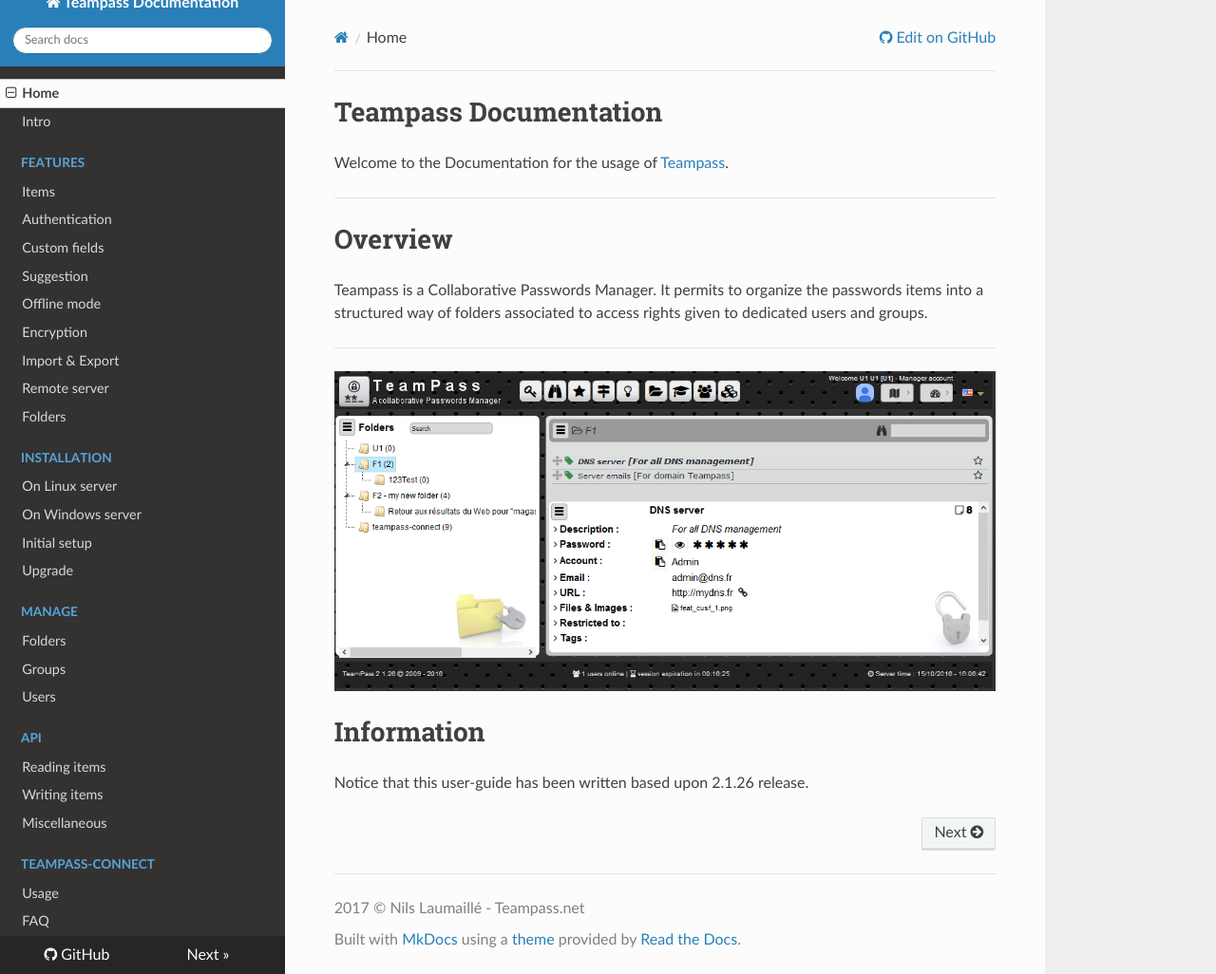
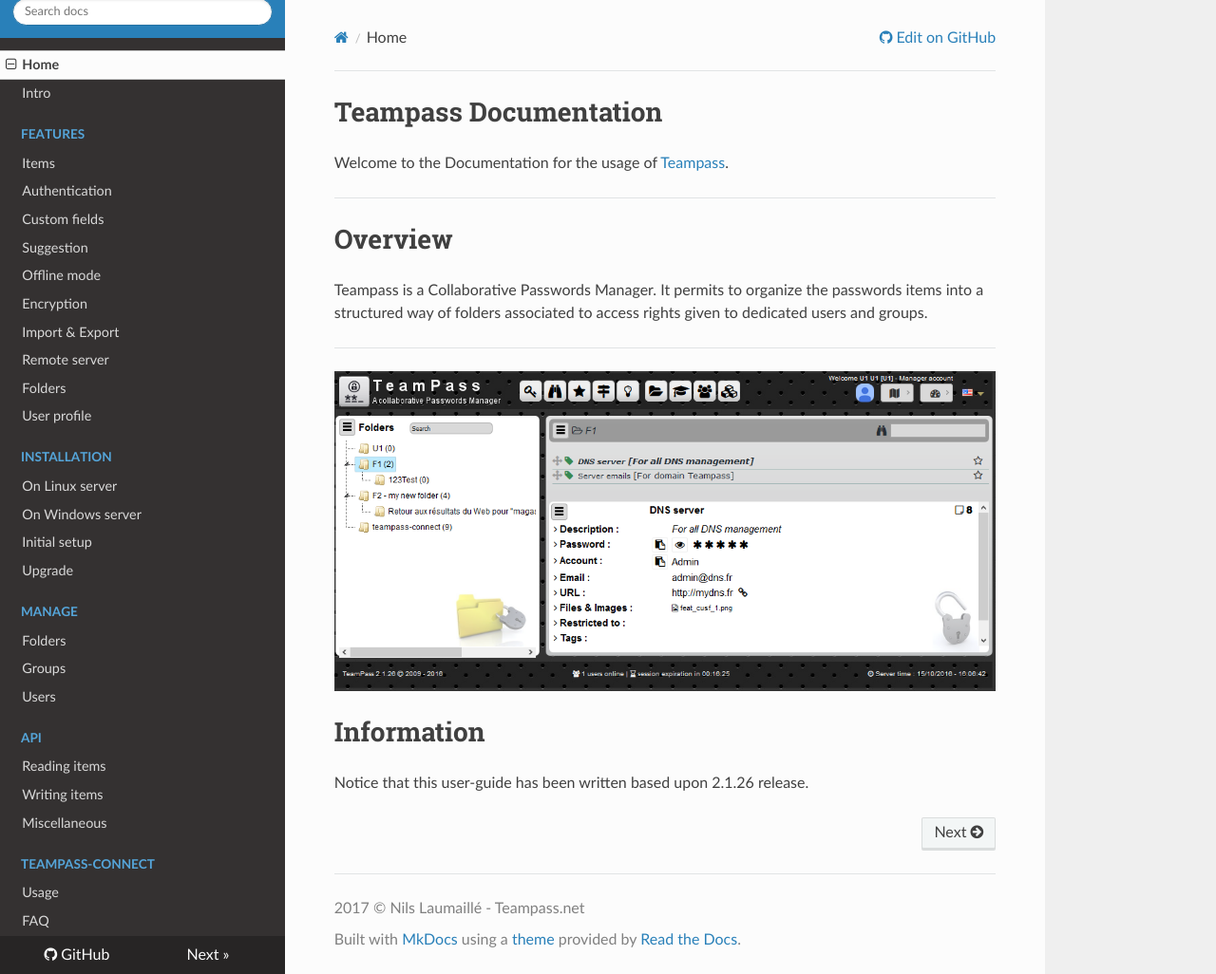
Before and after one commit to nilsteampassnet/teampass_doc, an MkDocs documentation site: the page built from docs/index.md, in a window 1280 px wide and 1026 px high. Shown: the whole window at 95% size. Built offline with MkDocs 1.6.1, drawn with Linux system fonts in a browser that asks for light colours; nearby versions of some CDN libraries; old or Windows-style settings are respelled for this version of MkDocs.

Commit message:
Update mkdocs.yml

```diff
--- a/mkdocs.yml
+++ b/mkdocs.yml
@@ -23,6 +23,7 @@ pages:
     - 'Import & Export': 'features/feat-impexp.md'
     - 'Remote server': 'features/feat-remote.md'
     - 'Folders': 'features/feat-folders.md'
+    - 'User profile': 'features/feat-prof.md'
 - Installation:
     - 'On Linux server': 'install/install-linux.md'
     - 'On Windows server': 'install/install-windows.md'
```
